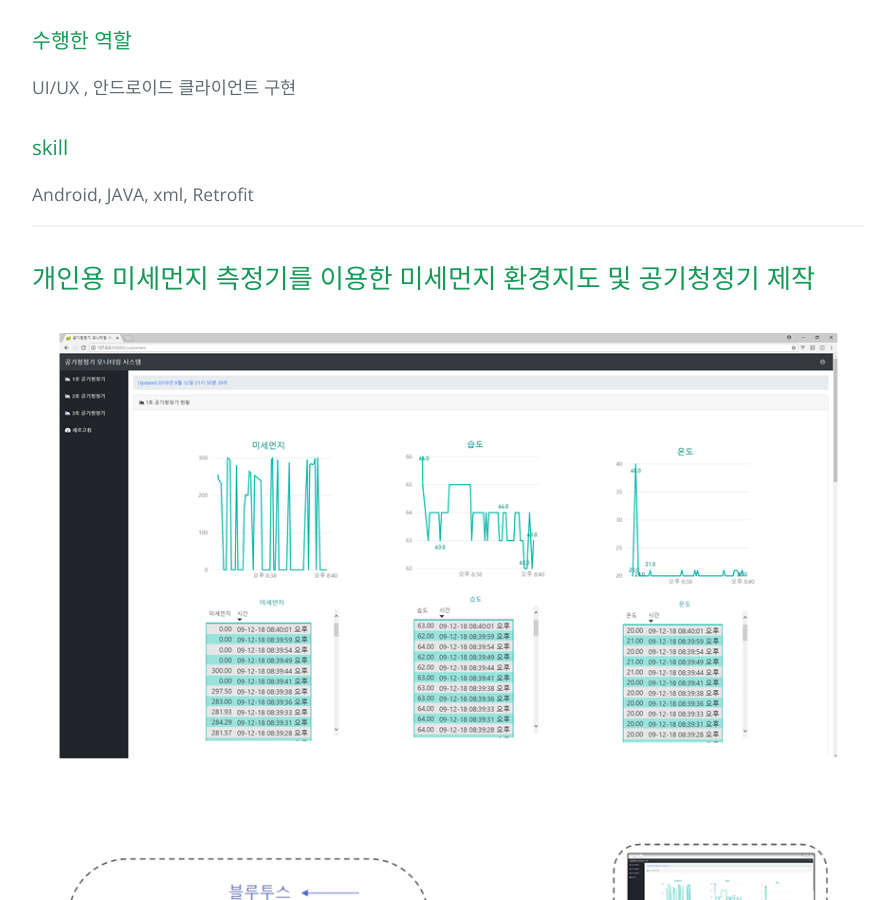
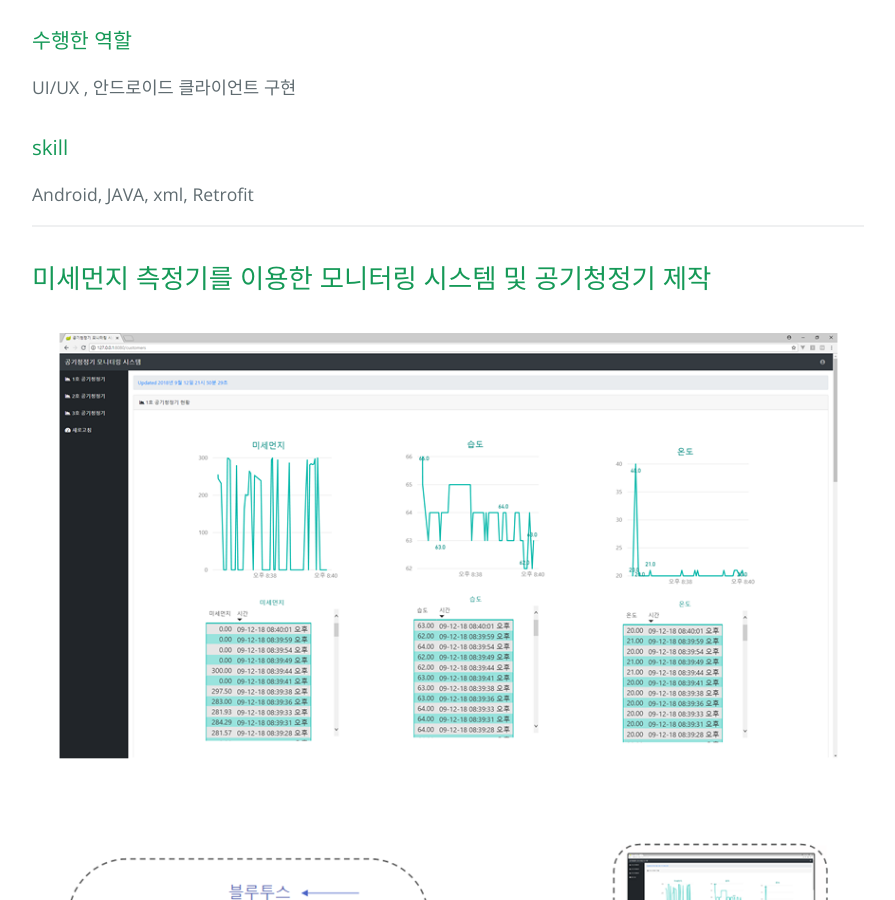
Before and after one commit to bada7211/bada7211.github.com, a Jekyll site: the page built from _posts/2019-09-17-Lee-suhyeon.markdown, in a window 1280 px wide and 900 px high, scrolled down 1734 px. Shown: the whole window, without its empty margins (192-1087 px from the left). Built offline with Jekyll 4.4.1, drawn with Linux system fonts in a browser that asks for light colours.

Commit message:
Update 2019-09-17-Lee-suhyeon.markdown

```diff
--- a/_posts/2019-09-17-Lee-suhyeon.markdown
+++ b/_posts/2019-09-17-Lee-suhyeon.markdown
@@ -39,7 +39,7 @@ Android, JAVA, xml, Retrofit
 
 * * *
 
-## 개인용 미세먼지 측정기를 이용한 미세먼지 환경지도 및 공기청정기 제작
+## 미세먼지 측정기를 이용한 모니터링 시스템 및 공기청정기 제작
 
 ![](https://raw.githubusercontent.com/bada7211/bada7211.github.com/master/and2.png)
 
```
